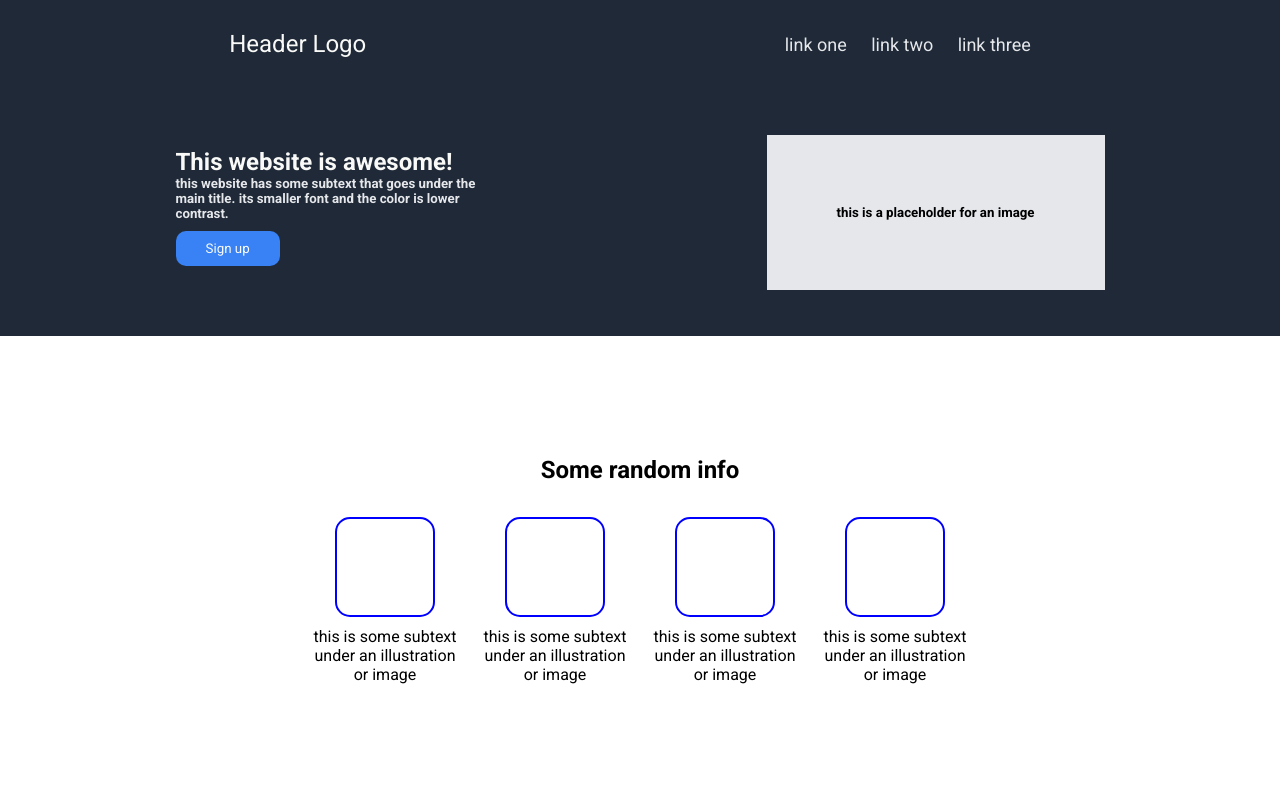
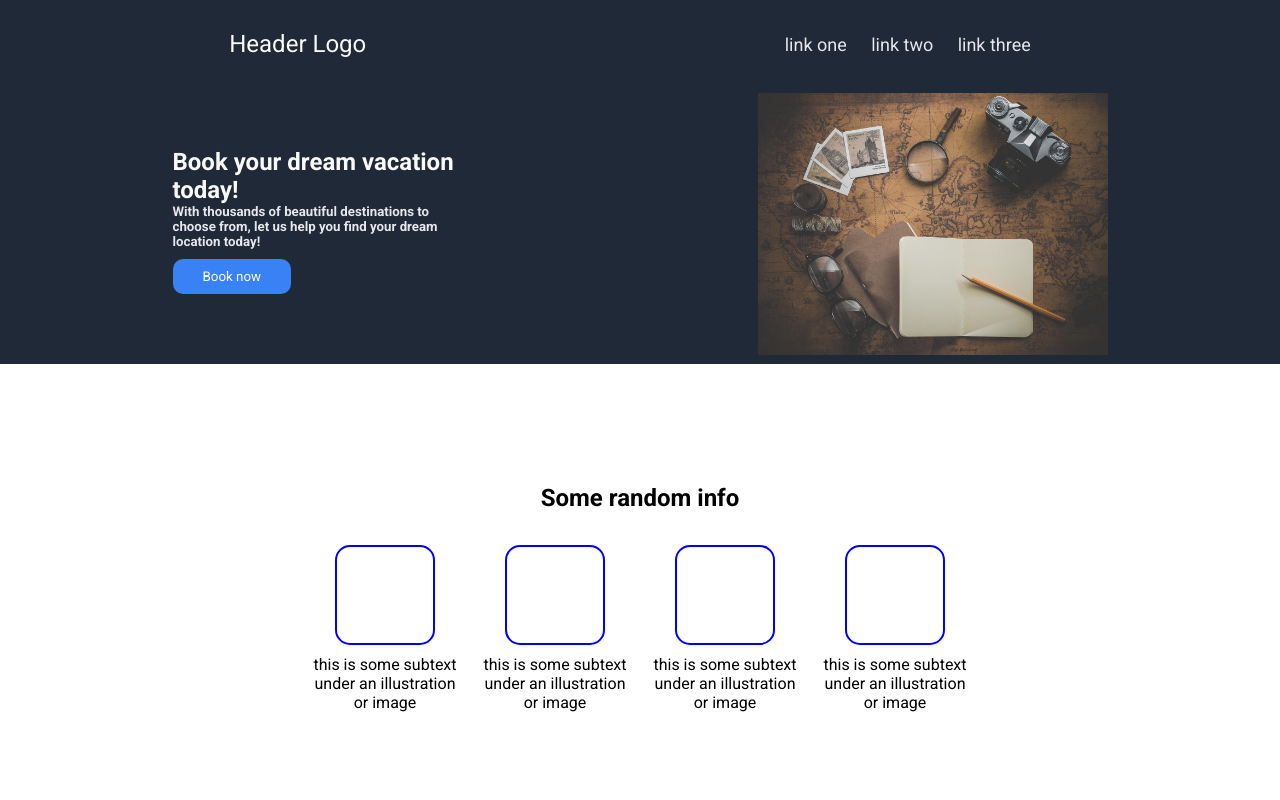
Before and after one commit to Tiaan411/landing-page, a plain HTML site: page index.html in a window 1280 px wide. Shown: the top 800 px of the page. Drawn offline with Linux system fonts and the light colour scheme.

Commit message:
added an image to header section

```diff
--- a/index.html
+++ b/index.html
@@ -24,13 +24,13 @@
     <!-- hero -->
      <section class="hero-main">
         <div class="hero-1">
-            <h1>This website is awesome!</h1>
-            <h5>this website has some subtext that goes under the main title.
-                its smaller font and the color is lower contrast.</h5>
-            <div class="button"><button>Sign up</button></div>
+            <h1>Book your dream vacation today!</h1>
+            <h5>With thousands of beautiful destinations to choose from,
+                let us help you find your dream location today!</h5>
+            <div class="button"><button>Book now</button></div>
         </div>
         <div class="hero-2">
-            <h5>this is a placeholder for an image</h5>
+            <img src="/img/journey-1130732_1280.jpg" alt="a world map">
         </div>
      </section>
      </header>
--- a/style.css
+++ b/style.css
@@ -74,9 +74,9 @@
     cursor: pointer;
 }
 
-.hero-2 {
-    background-color: #e5e7eb;
-    padding: 70px ;
+.hero-2 img {
+    width: 350px;
+    height: auto;
 }
 
 /* info section */
@@ -85,7 +85,7 @@
     display: flex;
     flex-direction: column;
     text-align: center;
-    padding: 120px 0;
+    margin: 120px 0;
     align-items: center;
 }
 
```
Also changed, not shown: img/journey-1130732_1280.jpg (added), 1 other file.
